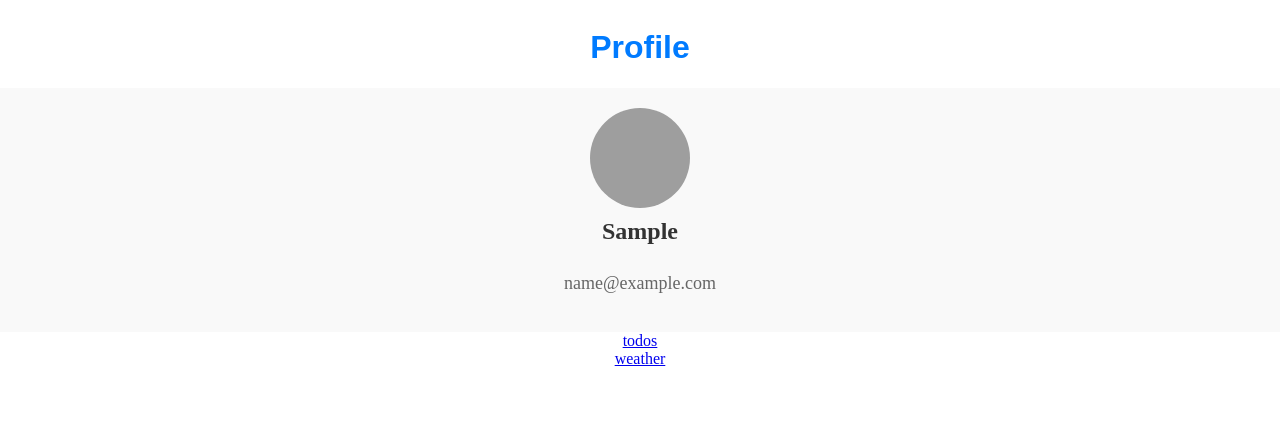
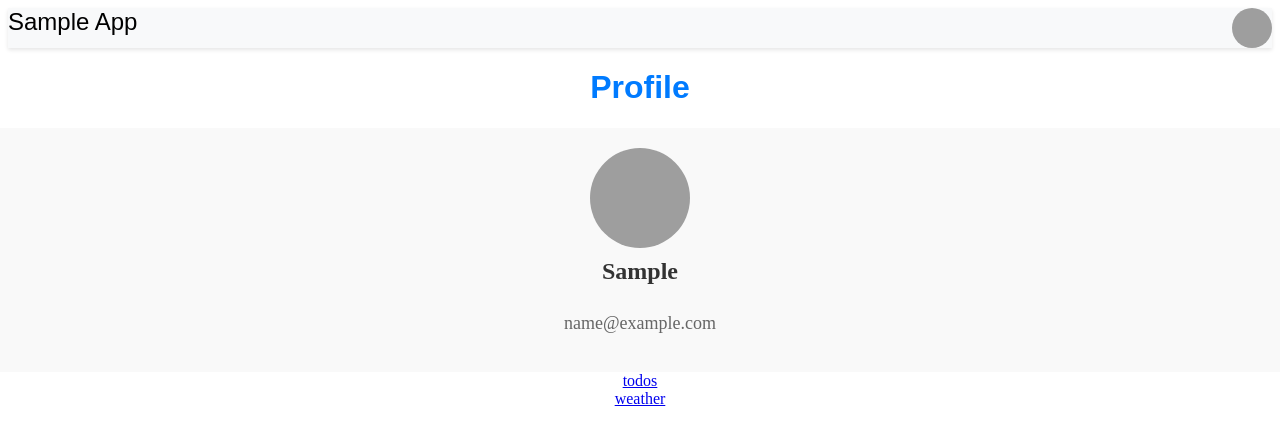
Before and after one commit to yuta519/personal_dashboard_app, a React (Create React App) app: page /signup in a window 1280 px wide. Both pictures are taken after typing "Sample", "name@example.com" into the empty fields and a click on the button "Create". Shown: the top 442 px of the page. Built offline with nearby package versions, Linux system fonts and the light colour scheme; grey boxes are pictures that could not be loaded.

Commit message:
Apply Header component

```diff
--- a/src/pages/Root.tsx
+++ b/src/pages/Root.tsx
@@ -1,15 +1,19 @@
 import { Outlet } from "react-router-dom";
 import Container from "../components/Container";
 import useUsers from "../hooks/useUsers";
+import Header from "../components/Header";
 
 const Root = () => {
   const { user } = useUsers();
   if (!user.email || !user.name) window.location.href = "/signup";
 
   return (
-    <Container>
-      <Outlet />
-    </Container>
+    <>
+      <Header />
+      <Container>
+        <Outlet />
+      </Container>
+    </>
   );
 };
 
```
